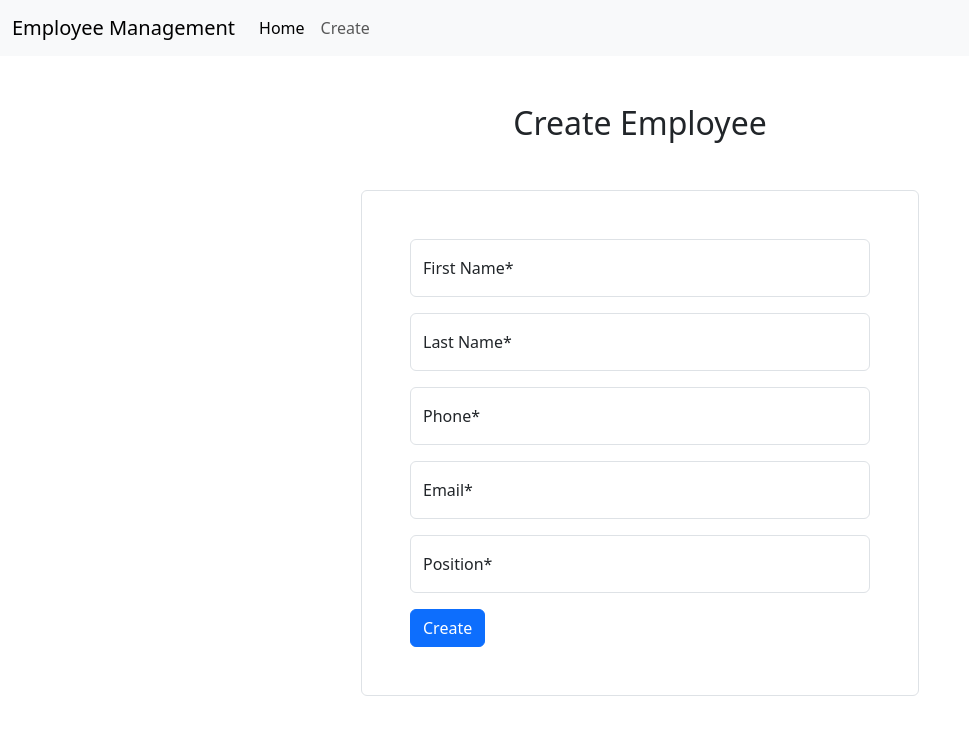
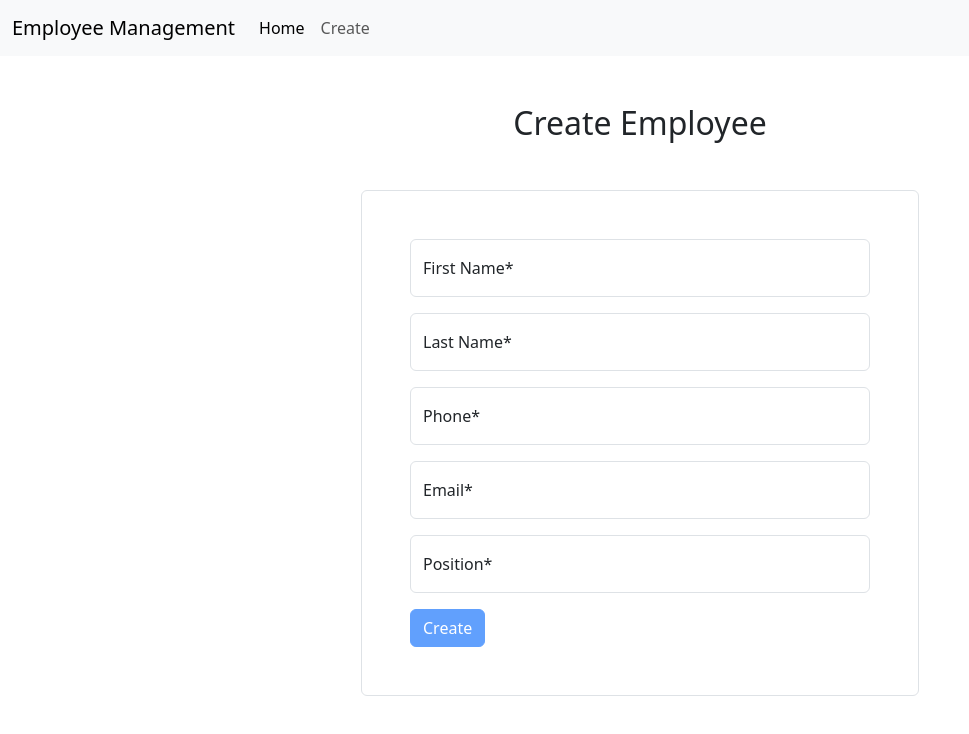
Before and after one commit to jkzvaigzne/employee-management-app, an Angular app: page /create in a window 1280 px wide. Shown: the top 734 px of the page, without its empty margins (0-969 px from the left). Built offline with nearby package versions, Linux system fonts and the light colour scheme.

Commit message:
Toggling the form button based on the form state

```diff
--- a/src/app/employee-form/employee-form.component.html
+++ b/src/app/employee-form/employee-form.component.html
@@ -4,7 +4,7 @@
     {{errorMessage}}
 </div>
 
-<form (ngSubmit)="onSubmit()" class="border rounded p-5 w-50 mb-5 mx-auto">
+<form (ngSubmit)="onSubmit()" #employeeForm="ngForm" class="border rounded p-5 w-50 mb-5 mx-auto">
     <div class="form-floating mb-3">
         <input required #firstName="ngModel" class="form-control" id="floatingInput" type="text" name="firstName"
             [(ngModel)]="employee.firstName" placeholder="First name" />
@@ -52,5 +52,6 @@
             </div>
         </div>
     </div>
-    <button type="submit" class="btn btn-primary">{{isEditing? 'Edit' : 'Create'}}</button>
+    <button type="submit" class="btn btn-primary" [disabled]="employeeForm.invalid">{{isEditing? 'Edit' :
+        'Create'}}</button>
 </form>
```
